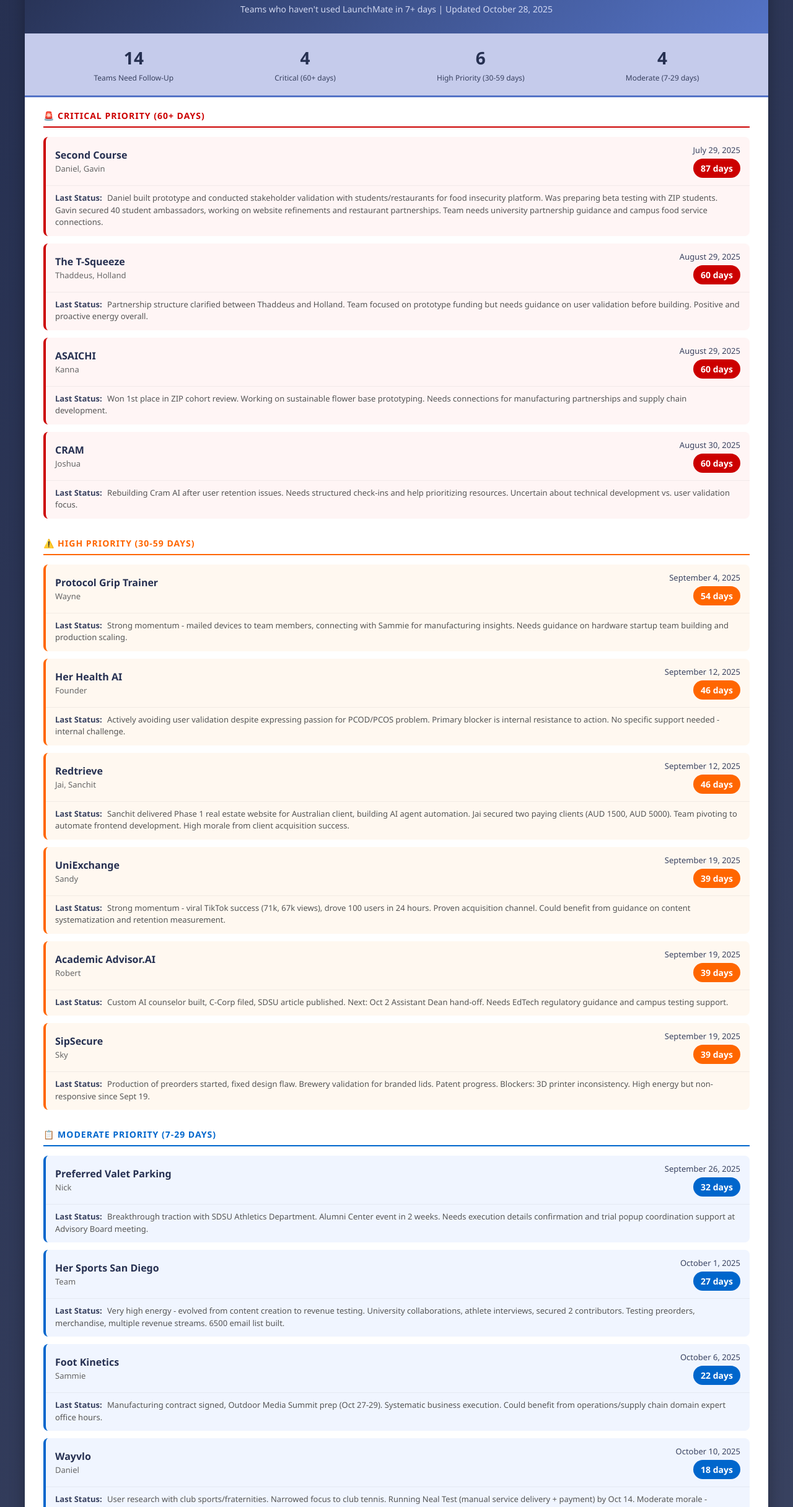
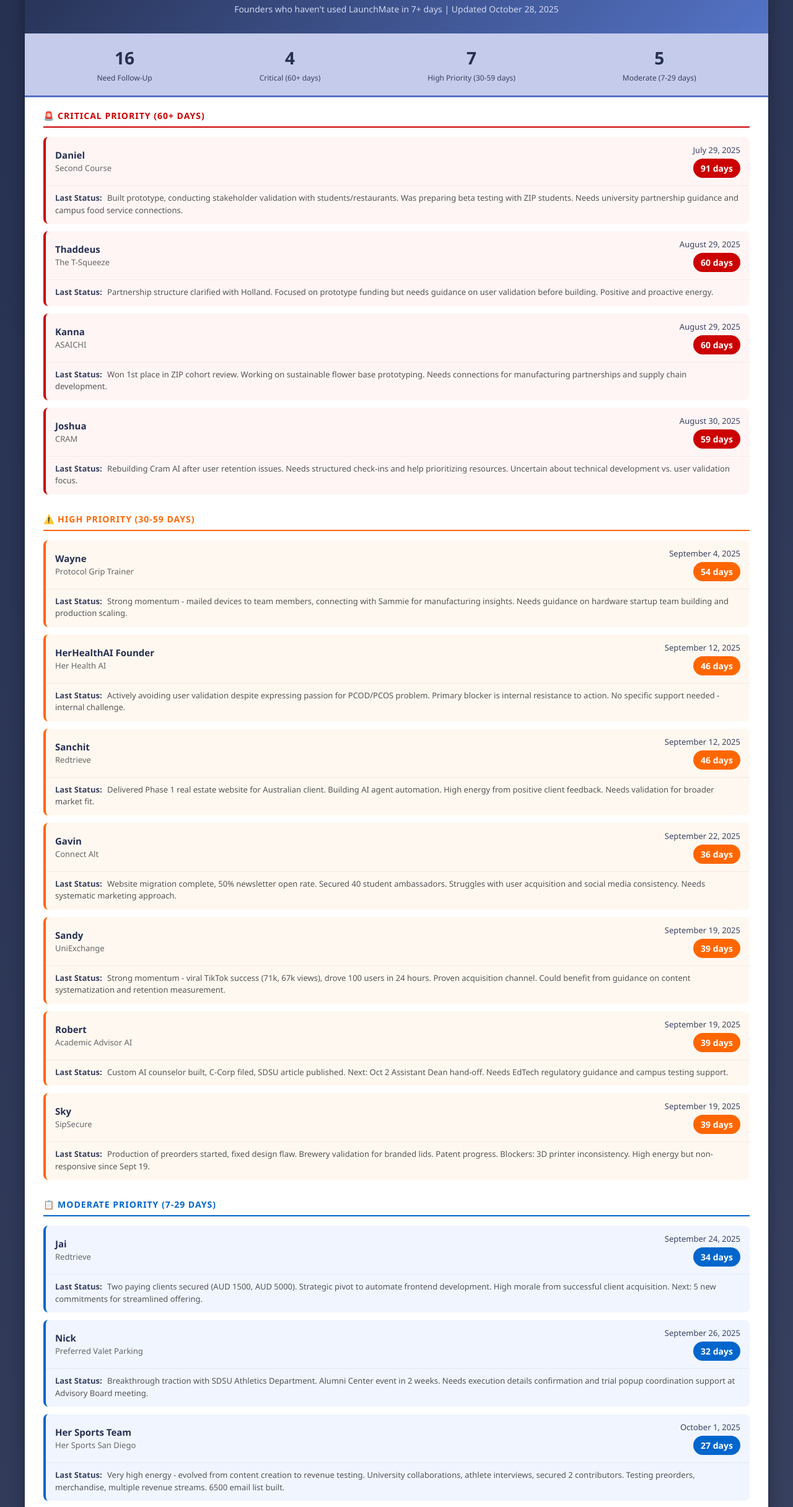
Before and after one commit to golaunchmate/jordyn-update, a plain HTML site: page index.html in a window 1280 px wide. Shown: the part 106-2538 px from the top of the page at 62% size. Drawn offline with Linux system fonts and the light colour scheme.

Commit message:
Back to individual founders with correct team assignments

```diff
--- a/index.html
+++ b/index.html
@@ -86,43 +86,43 @@
             color: #0066cc;
             border-color: #0066cc;
         }
-        .team-card {
+        .founder-card {
             margin-bottom: 12px;
             border-radius: 8px;
             overflow: hidden;
             transition: box-shadow 0.2s;
         }
-        .team-card:hover {
+        .founder-card:hover {
             box-shadow: 0 2px 8px rgba(0,0,0,0.1);
         }
-        .critical .team-card {
+        .critical .founder-card {
             border-left: 4px solid #cc0000;
             background-color: #fff5f5;
         }
-        .high .team-card {
+        .high .founder-card {
             border-left: 4px solid #ff6600;
             background-color: #fff8f0;
         }
-        .moderate .team-card {
+        .moderate .founder-card {
             border-left: 4px solid #0066cc;
             background-color: #f0f5ff;
         }
-        .team-header {
+        .founder-header {
             display: flex;
             justify-content: space-between;
             align-items: center;
             padding: 12px 15px;
             cursor: pointer;
         }
-        .team-info {
+        .founder-info {
             flex: 1;
         }
-        .team-name {
+        .founder-name {
             font-weight: bold;
             color: #263051;
-            font-size: 16px;
+            font-size: 15px;
         }
-        .team-members {
+        .startup-name {
             color: #666;
             font-size: 13px;
             margin-top: 2px;
@@ -179,24 +179,24 @@
     <div class="container">
         <div class="header">
             <h1>🔔 Check-In Alert System</h1>
-            <div class="subtitle">Teams who haven't used LaunchMate in 7+ days | Updated October 28, 2025</div>
+            <div class="subtitle">Founders who haven't used LaunchMate in 7+ days | Updated October 28, 2025</div>
         </div>
 
         <div class="stats-bar">
             <div class="stat-item">
-                <div class="stat-number">14</div>
-                <div class="stat-label">Teams Need Follow-Up</div>
+                <div class="stat-number">16</div>
+                <div class="stat-label">Need Follow-Up</div>
             </div>
             <div class="stat-item">
                 <div class="stat-number">4</div>
                 <div class="stat-label">Critical (60+ days)</div>
             </div>
             <div class="stat-item">
-                <div class="stat-number">6</div>
+                <div class="stat-number">7</div>
                 <div class="stat-label">High Priority (30-59 days)</div>
             </div>
             <div class="stat-item">
-                <div class="stat-number">4</div>
+                <div class="stat-number">5</div>
                 <div class="stat-label">Moderate (7-29 days)</div>
             </div>
         </div>
@@ -206,27 +206,27 @@
             <div class="priority-section critical">
                 <div class="priority-header priority-critical">🚨 Critical Priority (60+ Days)</div>
 
-                <div class="team-card">
-                    <div class="team-header">
-                        <div class="team-info">
-                            <div class="team-name">Second Course</div>
-                            <div class="team-members">Daniel, Gavin</div>
+                <div class="founder-card">
+                    <div class="founder-header">
+                        <div class="founder-info">
+                            <div class="founder-name">Daniel</div>
+                            <div class="startup-name">Second Course</div>
                         </div>
                         <div class="check-in-info">
                             <div class="last-check-in">July 29, 2025</div>
-                            <span class="days-badge">87 days</span>
+                            <span class="days-badge">91 days</span>
                         </div>
                     </div>
                     <div class="status-summary">
-                        <span class="status-label">Last Status:</span> Daniel built prototype and conducted stakeholder validation with students/restaurants for food insecurity platform. Was preparing beta testing with ZIP students. Gavin secured 40 student ambassadors, working on website refinements and restaurant partnerships. Team needs university partnership guidance and campus food service connections.
+                        <span class="status-label">Last Status:</span> Built prototype, conducting stakeholder validation with students/restaurants. Was preparing beta testing with ZIP students. Needs university partnership guidance and campus food service connections.
                     </div>
                 </div>
 
-                <div class="team-card">
-                    <div class="team-header">
-                        <div class="team-info">
-                            <div class="team-name">The T-Squeeze</div>
-                            <div class="team-members">Thaddeus, Holland</div>
+                <div class="founder-card">
+                    <div class="founder-header">
+                        <div class="founder-info">
+                            <div class="founder-name">Thaddeus</div>
+                            <div class="startup-name">The T-Squeeze</div>
                         </div>
                         <div class="check-in-info">
                             <div class="last-check-in">August 29, 2025</div>
@@ -234,15 +234,15 @@
                         </div>
                     </div>
                     <div class="status-summary">
-                        <span class="status-label">Last Status:</span> Partnership structure clarified between Thaddeus and Holland. Team focused on prototype funding but needs guidance on user validation before building. Positive and proactive energy overall.
+                        <span class="status-label">Last Status:</span> Partnership structure clarified with Holland. Focused on prototype funding but needs guidance on user validation before building. Positive and proactive energy.
                     </div>
                 </div>
 
-                <div class="team-card">
-                    <div class="team-header">
-                        <div class="team-info">
-                            <div class="team-name">ASAICHI</div>
-                            <div class="team-members">Kanna</div>
+                <div class="founder-card">
+                    <div class="founder-header">
+                        <div class="founder-info">
+                            <div class="founder-name">Kanna</div>
+                            <div class="startup-name">ASAICHI</div>
                         </div>
                         <div class="check-in-info">
                             <div class="last-check-in">August 29, 2025</div>
@@ -254,15 +254,15 @@
                     </div>
                 </div>
 
-                <div class="team-card">
-                    <div class="team-header">
-                        <div class="team-info">
-                            <div class="team-name">CRAM</div>
-                            <div class="team-members">Joshua</div>
+                <div class="founder-card">
+                    <div class="founder-header">
+                        <div class="founder-info">
+                            <div class="founder-name">Joshua</div>
+                            <div class="startup-name">CRAM</div>
                         </div>
                         <div class="check-in-info">
                             <div class="last-check-in">August 30, 2025</div>
-                            <span class="days-badge">60 days</span>
+                            <span class="days-badge">59 days</span>
                         </div>
                     </div>
                     <div class="status-summary">
@@ -275,11 +275,11 @@
             <div class="priority-section high">
                 <div class="priority-header priority-high">⚠️ High Priority (30-59 Days)</div>
 
-                <div class="team-card">
-                    <div class="team-header">
-                        <div class="team-info">
-                            <div class="team-name">Protocol Grip Trainer</div>
-                            <div class="team-members">Wayne</div>
+                <div class="founder-card">
+                    <div class="founder-header">
+                        <div class="founder-info">
+                            <div class="founder-name">Wayne</div>
+                            <div class="startup-name">Protocol Grip Trainer</div>
                         </div>
                         <div class="check-in-info">
                             <div class="last-check-in">September 4, 2025</div>
@@ -291,11 +291,11 @@
                     </div>
                 </div>
 
-                <div class="team-card">
-                    <div class="team-header">
-                        <div class="team-info">
-                            <div class="team-name">Her Health AI</div>
-                            <div class="team-members">Founder</div>
+                <div class="founder-card">
+                    <div class="founder-header">
+                        <div class="founder-info">
+                            <div class="founder-name">HerHealthAI Founder</div>
+                            <div class="startup-name">Her Health AI</div>
                         </div>
                         <div class="check-in-info">
                             <div class="last-check-in">September 12, 2025</div>
@@ -307,11 +307,11 @@
                     </div>
                 </div>
 
-                <div class="team-card">
-                    <div class="team-header">
-                        <div class="team-info">
-                            <div class="team-name">Redtrieve</div>
-                            <div class="team-members">Jai, Sanchit</div>
+                <div class="founder-card">
+                    <div class="founder-header">
+                        <div class="founder-info">
+                            <div class="founder-name">Sanchit</div>
+                            <div class="startup-name">Redtrieve</div>
                         </div>
                         <div class="check-in-info">
                             <div class="last-check-in">September 12, 2025</div>
@@ -319,15 +319,31 @@
                         </div>
                     </div>
                     <div class="status-summary">
-                        <span class="status-label">Last Status:</span> Sanchit delivered Phase 1 real estate website for Australian client, building AI agent automation. Jai secured two paying clients (AUD 1500, AUD 5000). Team pivoting to automate frontend development. High morale from client acquisition success.
+                        <span class="status-label">Last Status:</span> Delivered Phase 1 real estate website for Australian client. Building AI agent automation. High energy from positive client feedback. Needs validation for broader market fit.
                     </div>
                 </div>
 
-                <div class="team-card">
-                    <div class="team-header">
-                        <div class="team-info">
-                            <div class="team-name">UniExchange</div>
-                            <div class="team-members">Sandy</div>
+                <div class="founder-card">
+                    <div class="founder-header">
+                        <div class="founder-info">
+                            <div class="founder-name">Gavin</div>
+                            <div class="startup-name">Connect Alt</div>
+                        </div>
+                        <div class="check-in-info">
+                            <div class="last-check-in">September 22, 2025</div>
+                            <span class="days-badge">36 days</span>
+                        </div>
+                    </div>
+                    <div class="status-summary">
+                        <span class="status-label">Last Status:</span> Website migration complete, 50% newsletter open rate. Secured 40 student ambassadors. Struggles with user acquisition and social media consistency. Needs systematic marketing approach.
+                    </div>
+                </div>
+
+                <div class="founder-card">
+                    <div class="founder-header">
+                        <div class="founder-info">
+                            <div class="founder-name">Sandy</div>
+                            <div class="startup-name">UniExchange</div>
                         </div>
                         <div class="check-in-info">
                             <div class="last-check-in">September 19, 2025</div>
@@ -339,11 +355,11 @@
                     </div>
                 </div>
 
-                <div class="team-card">
-                    <div class="team-header">
-                        <div class="team-info">
-                            <div class="team-name">Academic Advisor.AI</div>
-                            <div class="team-members">Robert</div>
+                <div class="founder-card">
+                    <div class="founder-header">
+                        <div class="founder-info">
+                            <div class="founder-name">Robert</div>
+                            <div class="startup-name">Academic Advisor AI</div>
                         </div>
                         <div class="check-in-info">
                             <div class="last-check-in">September 19, 2025</div>
@@ -355,11 +371,11 @@
                     </div>
                 </div>
 
-                <div class="team-card">
-                    <div class="team-header">
-                        <div class="team-info">
-                            <div class="team-name">SipSecure</div>
-                            <div class="team-members">Sky</div>
+                <div class="founder-card">
+                    <div class="founder-header">
+                        <div class="founder-info">
+                            <div class="founder-name">Sky</div>
+                            <div class="startup-name">SipSecure</div>
                         </div>
                         <div class="check-in-info">
                             <div class="last-check-in">September 19, 2025</div>
@@ -376,11 +392,27 @@
             <div class="priority-section moderate">
                 <div class="priority-header priority-moderate">📋 Moderate Priority (7-29 Days)</div>
 
-                <div class="team-card">
-                    <div class="team-header">
-                        <div class="team-info">
-                            <div class="team-name">Preferred Valet Parking</div>
-                            <div class="team-members">Nick</div>
+                <div class="founder-card">
+                    <div class="founder-header">
+                        <div class="founder-info">
+                            <div class="founder-name">Jai</div>
+                            <div class="startup-name">Redtrieve</div>
+                        </div>
+                        <div class="check-in-info">
+                            <div class="last-check-in">September 24, 2025</div>
+                            <span class="days-badge">34 days</span>
+                        </div>
+                    </div>
+                    <div class="status-summary">
+                        <span class="status-label">Last Status:</span> Two paying clients secured (AUD 1500, AUD 5000). Strategic pivot to automate frontend development. High morale from successful client acquisition. Next: 5 new commitments for streamlined offering.
+                    </div>
+                </div>
+
+                <div class="founder-card">
+                    <div class="founder-header">
+                        <div class="founder-info">
+                            <div class="founder-name">Nick</div>
+                            <div class="startup-name">Preferred Valet Parking</div>
                         </div>
                         <div class="check-in-info">
                             <div class="last-check-in">September 26, 2025</div>
@@ -392,11 +424,11 @@
                     </div>
                 </div>
 
-                <div class="team-card">
-                    <div class="team-header">
-                        <div class="team-info">
-                            <div class="team-name">Her Sports San Diego</div>
-                            <div class="team-members">Team</div>
+                <div class="founder-card">
+                    <div class="founder-header">
+                        <div class="founder-info">
+                            <div class="founder-name">Her Sports Team</div>
+                            <div class="startup-name">Her Sports San Diego</div>
                         </div>
                         <div class="check-in-info">
                             <div class="last-check-in">October 1, 2025</div>
@@ -408,11 +440,11 @@
                     </div>
                 </div>
 
-                <div class="team-card">
-                    <div class="team-header">
-                        <div class="team-info">
-                            <div class="team-name">Foot Kinetics</div>
-                            <div class="team-members">Sammie</div>
+                <div class="founder-card">
+                    <div class="founder-header">
+                        <div class="founder-info">
+                            <div class="founder-name">Sammie</div>
+                            <div class="startup-name">Foot Kinetics</div>
                         </div>
                         <div class="check-in-info">
                             <div class="last-check-in">October 6, 2025</div>
@@ -424,11 +456,11 @@
                     </div>
                 </div>
 
-                <div class="team-card">
-                    <div class="team-header">
-                        <div class="team-info">
-                            <div class="team-name">Wayvlo</div>
-                            <div class="team-members">Daniel</div>
+                <div class="founder-card">
+                    <div class="founder-header">
+                        <div class="founder-info">
+                            <div class="founder-name">Daniel</div>
+                            <div class="startup-name">Wayvlo</div>
                         </div>
                         <div class="check-in-info">
                             <div class="last-check-in">October 10, 2025</div>
@@ -444,7 +476,7 @@
 
         <div class="footer">
             Generated by LaunchMate Check-In Alert System | For Jordyn (Community Manager)<br>
-            Tracking the 19 official ZIP Launchpad teams with 7+ days since last LaunchMate activity
+            Tracking founders from the 19 official ZIP Launchpad teams with 7+ days since last LaunchMate activity
         </div>
     </div>
 </body>
```
